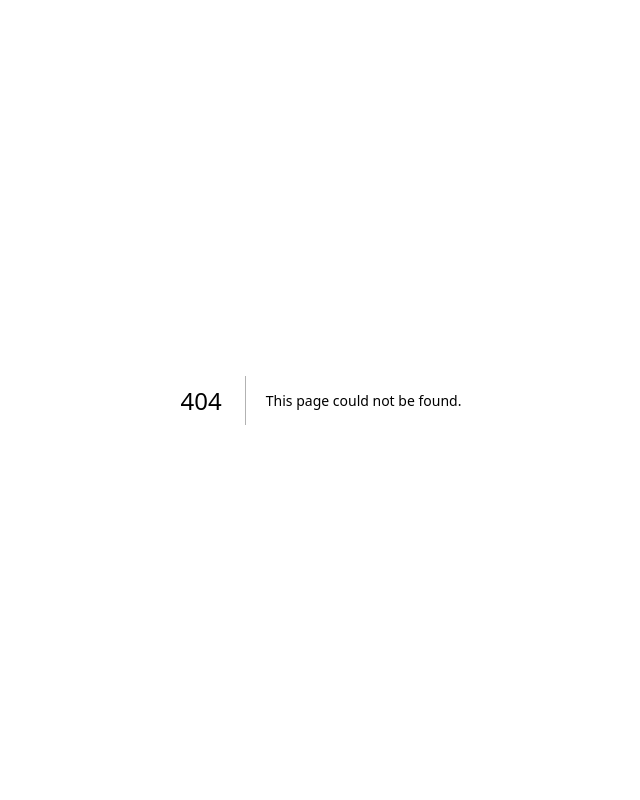
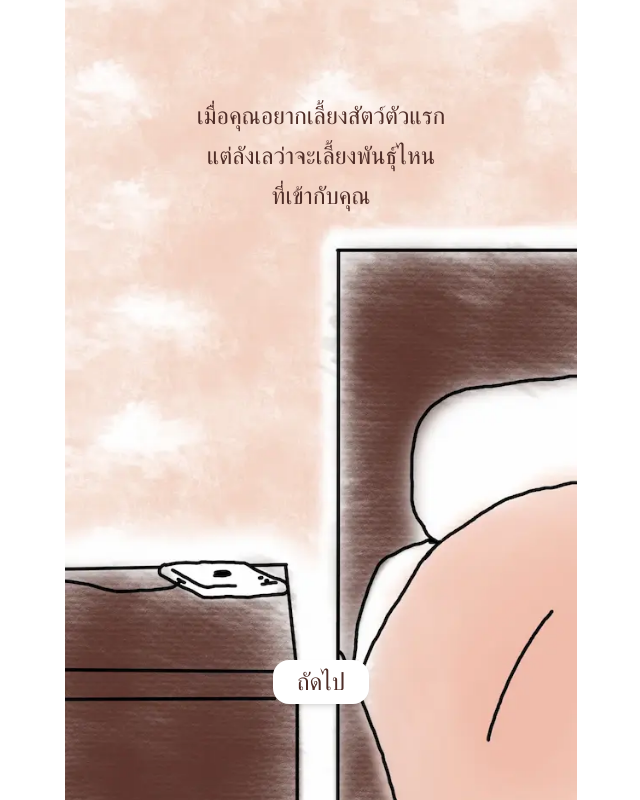
Before and after one commit to kidneytoo/pawsomematch, a Next.js app: page /pre-intro in a window 1280 px wide. Before the commit this address had no page. Shown: the whole page, without its empty margins (319-959 px from the left). Built offline with nearby package versions, Linux system fonts and the light colour scheme.

Commit message:
feat: add pre-intro

```diff
--- a/src/app/page.tsx
+++ b/src/app/page.tsx
@@ -33,7 +33,7 @@ export default function Home() {
             </div>
           </div>
           <div className="my-4">
-            <NextButton type="link" href="/quiz" />
+            <NextButton type="link" href="/pre-intro" />
           </div>
         </div>
         <div className="mt-8 py-4 flex justify-center">
--- /dev/null
+++ b/src/app/pre-intro/page.tsx
@@ -0,0 +1,23 @@
+'use client';
+
+import PreIntro1 from '@/components/quiz/pre-intro/PreIntro1';
+import PreIntro2 from '@/components/quiz/pre-intro/PreIntro2';
+import { useQuiz } from '@/hooks/useQuiz';
+
+const SCENES: Record<number, (props: any) => JSX.Element> = {
+  1: PreIntro1,
+  2: PreIntro2,
+};
+
+const PreIntroPage = () => {
+  const { scene, toNextScene } = useQuiz();
+  const Scene = SCENES[scene] ?? <></>;
+
+  return (
+    <main className="flex min-h-screen flex-col items-center justify-between">
+      <Scene toNextScene={toNextScene} />
+    </main>
+  );
+};
+
+export default PreIntroPage;
--- a/src/components/quiz/common/Scene3.tsx
+++ b/src/components/quiz/common/Scene3.tsx
@@ -52,10 +52,12 @@ const Scene3 = ({ toNextScene }: Scene2Props) => {
                 <p className="absolute top-4 right-4">ตอนนี้</p>
               </div>
             )}
-            {second >= 4 && (
+            {second >= 4 ? (
               <div className="mt-8 text-center text-2xl flex flex-col items-center">
                 <p className="text-xl">กดเพื่ออ่านข้อความ</p>
               </div>
+            ) : (
+              <div className="mt-8"><br /></div>
             )}
           </div>
     </div>
--- /dev/null
+++ b/src/components/quiz/pre-intro/PreIntro1.tsx
@@ -0,0 +1,38 @@
+import Image from 'next/image';
+import NextButton from '@/components/common/NextButton/NextButton';
+import { useSecond } from '@/hooks/useSecond';
+
+type PreIntro1Props = {
+  toNextScene: () => void;
+};
+const PreIntro1 = ({ toNextScene }: PreIntro1Props) => {
+  const second = useSecond();
+  return (
+    <div className="mx-auto w-full max-w-lg min-h-screen relative">
+      <Image
+        className="object-cover"
+        src="/images/home/bg-home-01.webp"
+        alt="Home BG"
+        fill
+      />
+      <div className="absolute inset-x-0 top-24 z-20 animate-fade">
+        <div className="mt-auto text-brown-text text-center text-2xl flex flex-col items-center">
+          <p className="my-1">เมื่อคุณอยากเลี้ยงสัตว์ตัวแรก</p>
+          <p className="my-1">แต่ลังเลว่าจะเลี้ยงพันธุ์ไหน</p>
+          <p className="my-1">ที่เข้ากับคุณ</p>
+        </div>
+      </div>
+      <div className="absolute inset-x-0 bottom-24 z-20 animate-fade">
+        <div className="mt-auto text-white text-center text-2xl flex flex-col items-center">
+          {second >= 2 && (
+            <div className="mt-6 animate-fade">
+              <NextButton onClick={toNextScene} />
+            </div>
+          )}
+        </div>
+      </div>
+    </div>
+  );
+};
+
+export default PreIntro1;
--- /dev/null
+++ b/src/components/quiz/pre-intro/PreIntro2.tsx
@@ -0,0 +1,39 @@
+import Image from 'next/image';
+import NextButton from '@/components/common/NextButton/NextButton';
+import { useSecond } from '@/hooks/useSecond';
+import { redirect } from 'next/navigation';
+
+type PreIntro2Props = {
+  toNextScene: () => void;
+};
+const PreIntro2 = ({ toNextScene }: PreIntro2Props) => {
+  const second = useSecond();
+  return (
+    <div className="mx-auto w-full max-w-lg min-h-screen relative">
+      <Image
+        className="object-cover"
+        src="/images/home/bg-home-01.webp"
+        alt="Home BG"
+        fill
+      />
+      <div className="absolute inset-x-0 top-24 z-20 animate-fade">
+        <div className="mt-auto text-brown-text text-center text-2xl flex flex-col items-center">
+          <p className="my-1">คุณจะได้รับบทบาทสมมติ</p>
+          <p className="my-1">เสมือนได้ไปสัมผัสน้องหมา</p>
+          <p className="my-1">น้องแมวตัวจริงที่คาเฟ่</p>
+        </div>
+      </div>
+      <div className="absolute inset-x-0 bottom-24 z-20 animate-fade">
+        <div className="mt-auto text-white text-center text-2xl flex flex-col items-center">
+          {second >= 2 && (
+            <div className="mt-6 animate-fade">
+              <NextButton type="link" href="/quiz" />
+            </div>
+          )}
+        </div>
+      </div>
+    </div>
+  );
+};
+
+export default PreIntro2;
```
